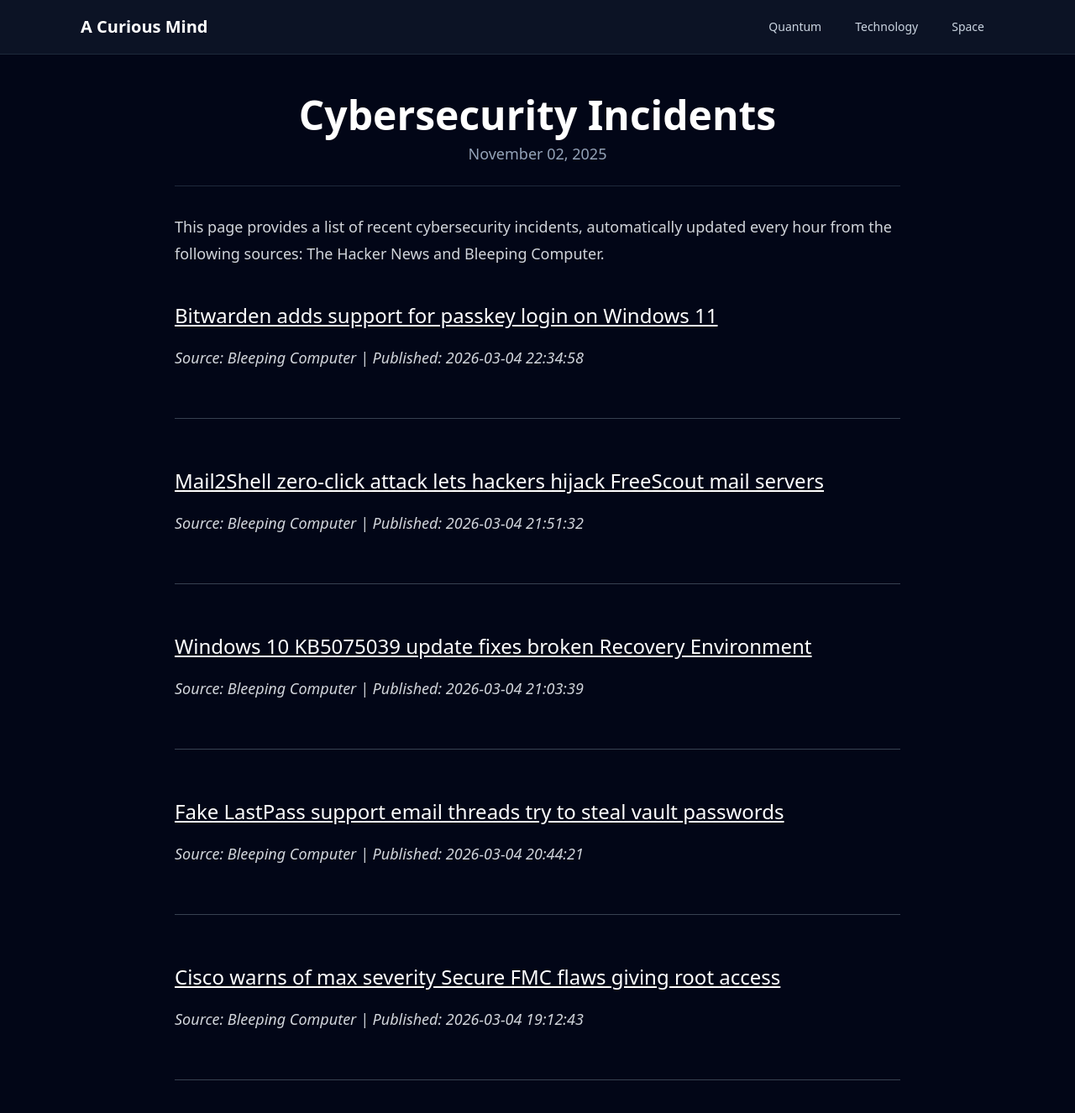
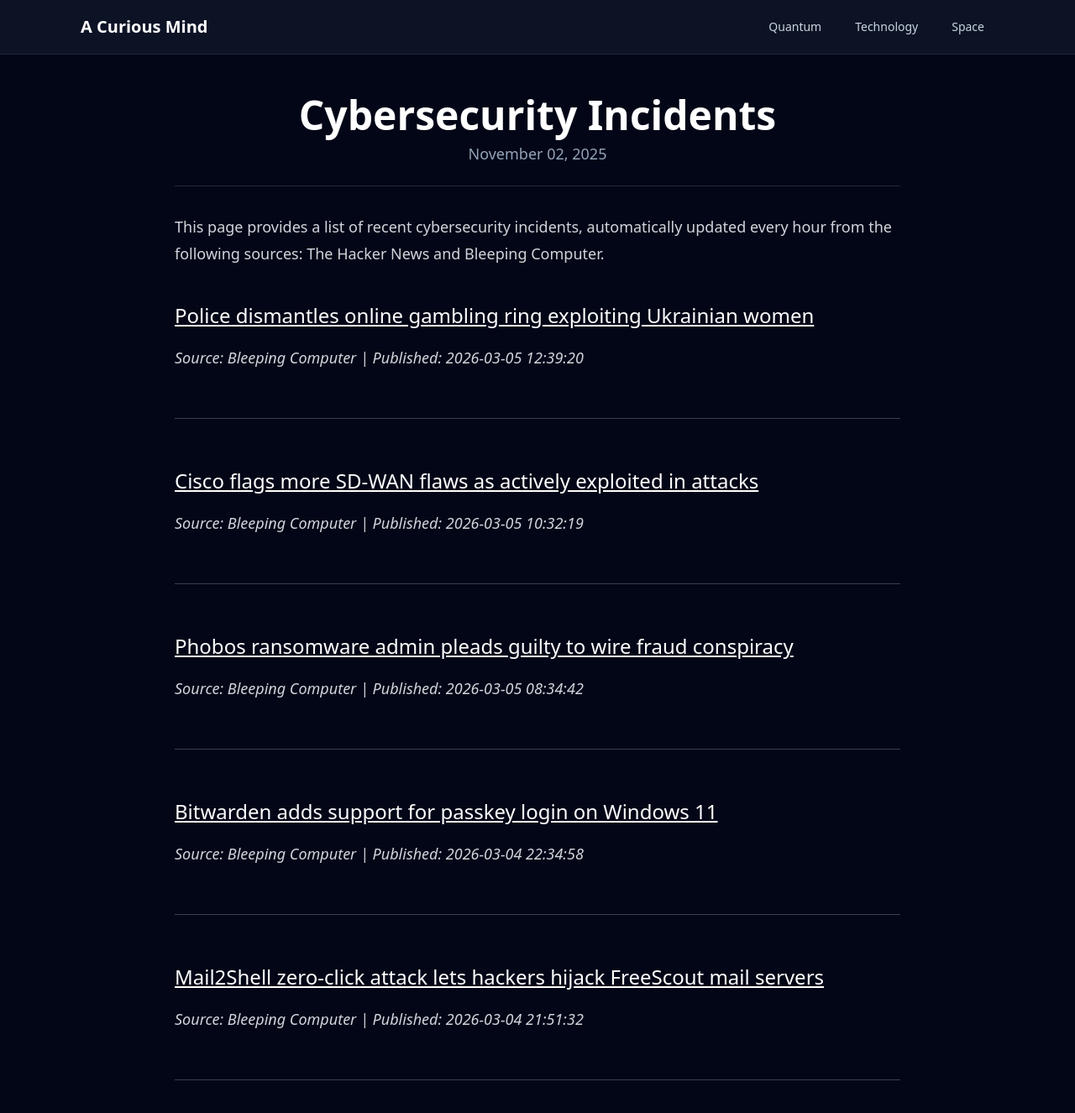
Before and after one commit to onehl7/onehl7.github.io, a Jekyll site: the page built from _posts/2025-11-02-cybersecurity-incidents.md, in a window 1280 px wide and 1400 px high. Shown: the top 1326 px of the window at 84% size. Built offline with Jekyll 4.4.1, drawn with Linux system fonts in a browser that asks for light colours; nearby versions of some CDN libraries.

Commit message:
Update news data

```diff
--- a/_data/news.json
+++ b/_data/news.json
@@ -1,4 +1,22 @@
 [
+  {
+    "source": "Bleeping Computer",
+    "title": "Police dismantles online gambling ring exploiting Ukrainian women",
+    "link": "https://www.bleepingcomputer.com/news/security/police-dismantles-online-gambling-ring-exploiting-ukrainian-women/",
+    "published": "2026-03-05 12:39:20"
+  },
+  {
+    "source": "Bleeping Computer",
+    "title": "Cisco flags more SD-WAN flaws as actively exploited in attacks",
+    "link": "https://www.bleepingcomputer.com/news/security/cisco-flags-more-sd-wan-flaws-as-actively-exploited-in-attacks/",
+    "published": "2026-03-05 10:32:19"
+  },
+  {
+    "source": "Bleeping Computer",
+    "title": "Phobos ransomware admin pleads guilty to wire fraud conspiracy",
+    "link": "https://www.bleepingcomputer.com/news/security/phobos-ransomware-admin-pleads-guilty-to-wire-fraud-conspiracy/",
+    "published": "2026-03-05 08:34:42"
+  },
   {
     "source": "Bleeping Computer",
     "title": "Bitwarden adds support for passkey login on Windows 11",
@@ -10,23 +28,5 @@
     "title": "Mail2Shell zero-click attack lets hackers hijack FreeScout mail servers",
     "link": "https://www.bleepingcomputer.com/news/security/mail2shell-zero-click-attack-lets-hackers-hijack-freescout-mail-servers/",
     "published": "2026-03-04 21:51:32"
-  },
-  {
-    "source": "Bleeping Computer",
-    "title": "Windows 10 KB5075039 update fixes broken Recovery Environment",
-    "link": "https://www.bleepingcomputer.com/news/microsoft/windows-10-kb5075039-update-fixes-broken-recovery-environment/",
-    "published": "2026-03-04 21:03:39"
-  },
-  {
-    "source": "Bleeping Computer",
-    "title": "Fake LastPass support email threads try to steal vault passwords",
-    "link": "https://www.bleepingcomputer.com/news/security/fake-lastpass-support-email-threads-try-to-steal-vault-passwords/",
-    "published": "2026-03-04 20:44:21"
-  },
-  {
-    "source": "Bleeping Computer",
-    "title": "Cisco warns of max severity Secure FMC flaws giving root access",
-    "link": "https://www.bleepingcomputer.com/news/security/cisco-warns-of-max-severity-secure-fmc-flaws-giving-root-access/",
-    "published": "2026-03-04 19:12:43"
   }
 ]
```
